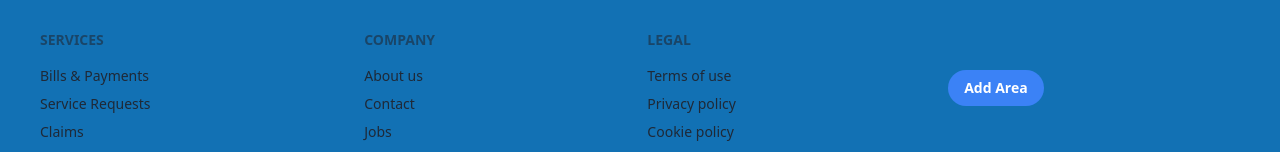
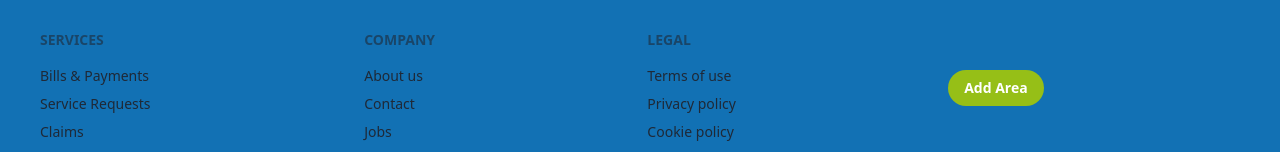
Before and after one commit to Pusham-MEST/Pusham-Mest, a React (Vite) app: page / in a window 1280 px wide. Shown: the part 1741-1893 px from the top of the page. Built offline with nearby package versions, Linux system fonts and the light colour scheme.

Commit message:
Changed the colour

```diff
--- a/src/components/footer.jsx
+++ b/src/components/footer.jsx
@@ -40,7 +40,7 @@ const Footer = () => {
         </nav>
         <div className="flex justify-end py-10">
           <button
-            className="bg-blue-500 hover:bg-blue-700 text-white font-bold py-2 px-4 rounded-full flex flex-col items-center"
+            className="bg-[#96BF17] hover:bg-black text-white font-bold py-2 px-4 rounded-full flex flex-col items-center"
             onClick={handleButtonClick}>
             {/* <span className="text-2xl">+</span> */}
             <span>Add Area</span>
```
